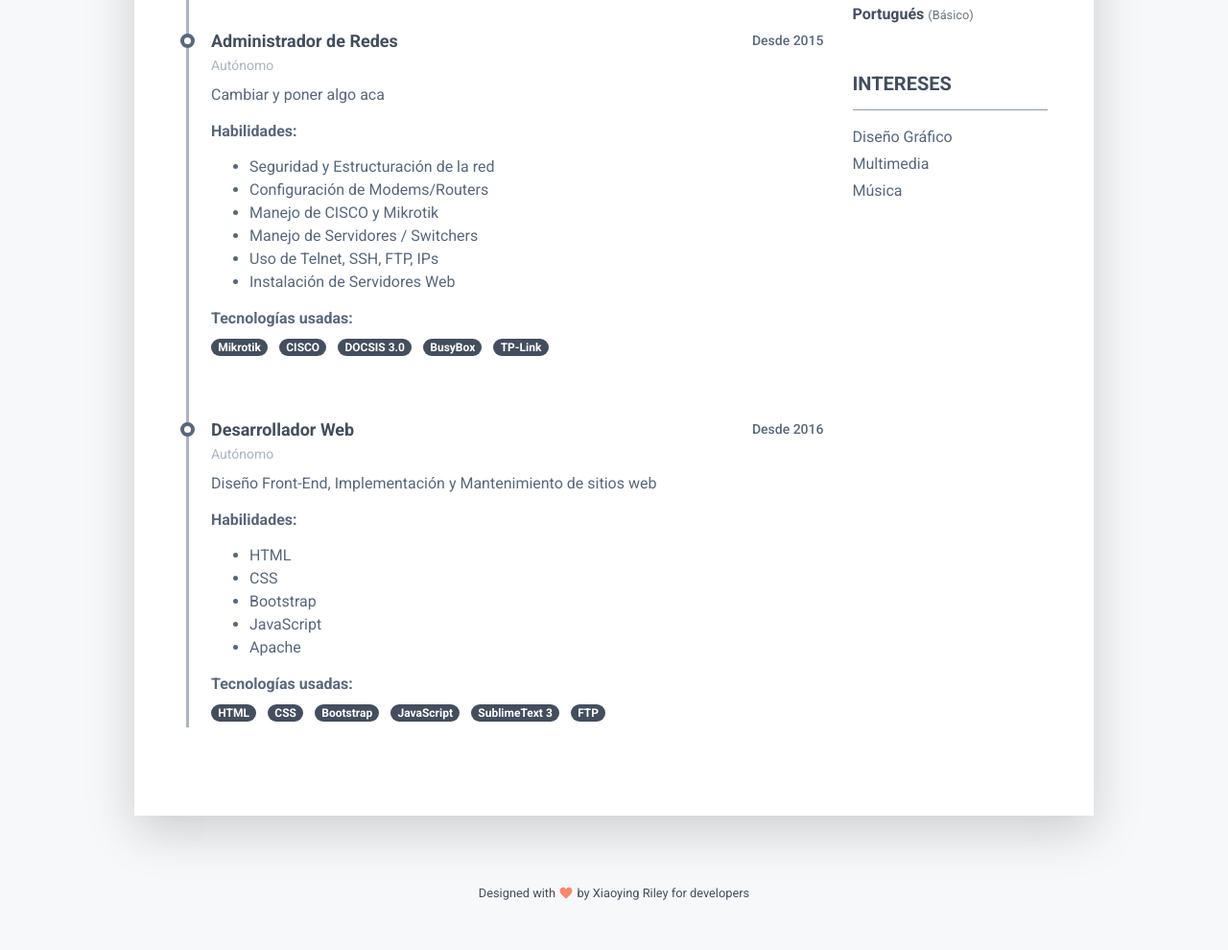
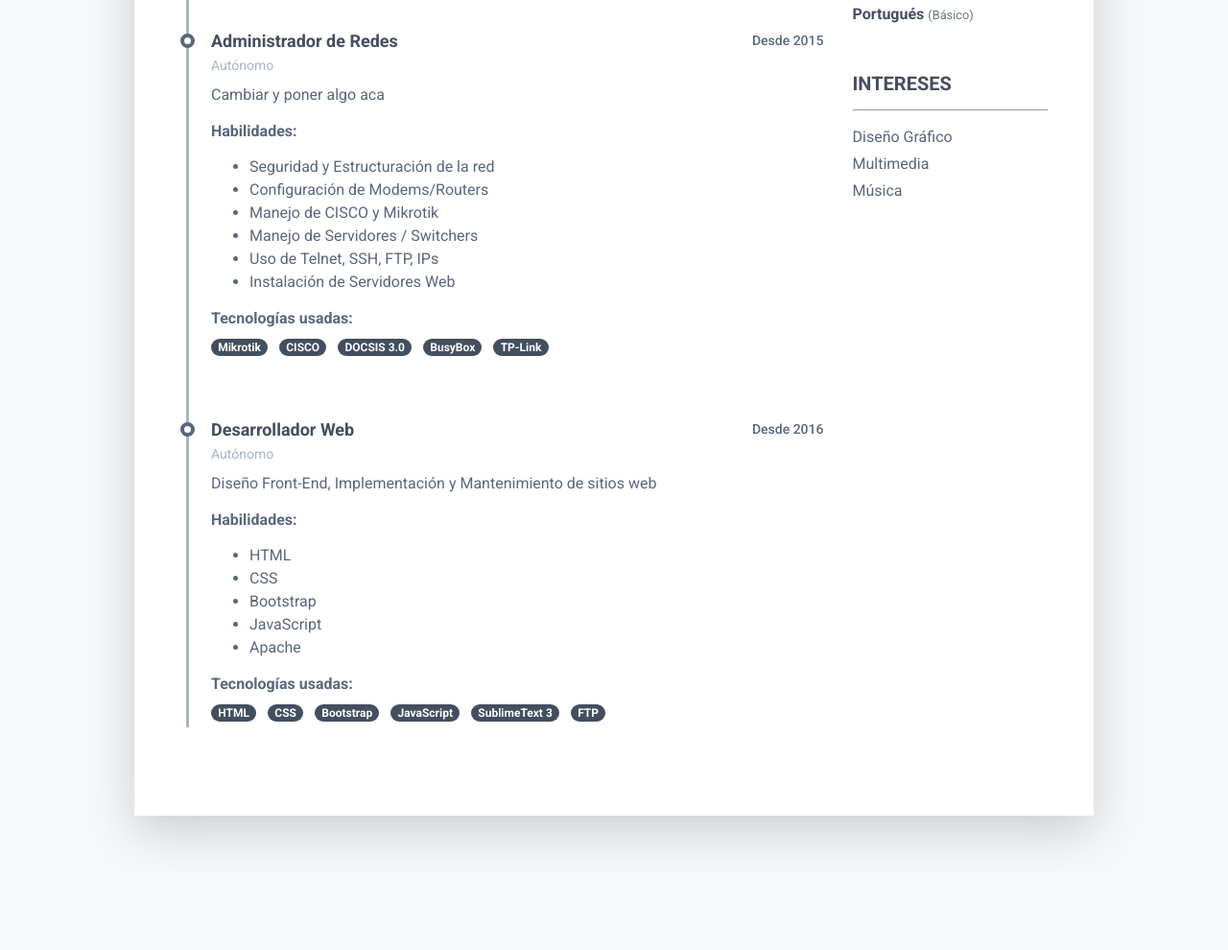
Before and after one commit to Gonza8Arg/gonzaloandrada, a plain HTML site: page index.html in a window 1280 px wide. Shown: the part 1356-2346 px from the top of the page at 96% size. After the commit the page ends 2266 px from the top, so only its background shows below. Drawn offline with Linux system fonts and the light colour scheme.

Commit message:
Update index.html

```diff
--- a/index.html
+++ b/index.html
@@ -293,10 +293,7 @@
     </article>
 
 
-    <footer class="footer text-center pt-2 pb-5">
-	    <!--/* This template is free as long as you keep the footer attribution link. If you'd like to use the template without the attribution link, you can buy the commercial license via our website: themes.3rdwavemedia.com Thank you for your support. :) */-->
-        <small class="copyright">Designed with <i class="fas fa-heart"></i> by <a href="http://themes.3rdwavemedia.com" target="_blank">Xiaoying Riley</a> for developers</small>
-    </footer>
+
 
 
 
```
